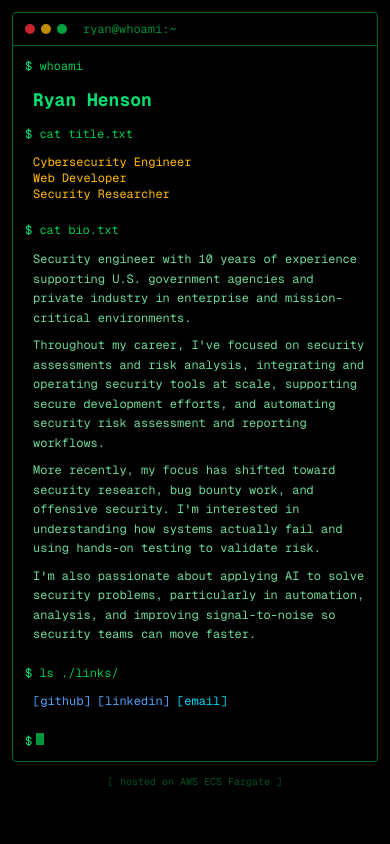
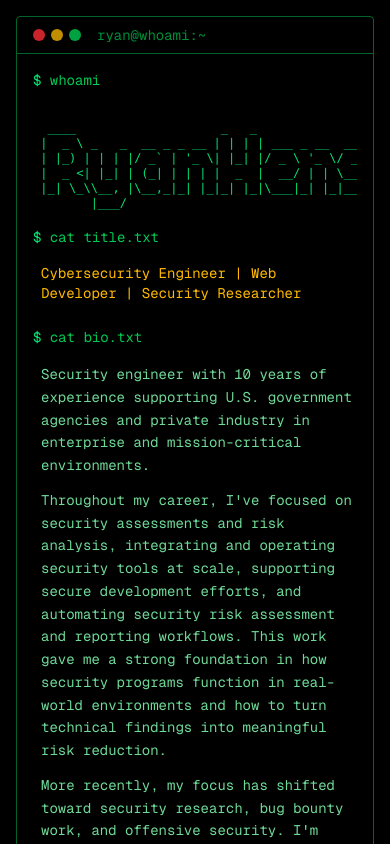
Before and after one commit to JRyanHenson/whoami-site, a Next.js app: page / in a window 390 px wide. Shown: the top 844 px of the page. Built offline with nearby package versions, Linux system fonts and the light colour scheme.

Commit message:
Revert "Fix mobile responsiveness"
This reverts commit f5ce548f93e410ba4264c5f7a33d461709b6a45d.

```diff
--- a/app/page.tsx
+++ b/app/page.tsx
@@ -1,29 +1,28 @@
 export default function Home() {
   return (
-    <div className="min-h-screen bg-black text-green-500 font-mono p-3 md:p-8">
+    <div className="min-h-screen bg-black text-green-500 font-mono p-4 md:p-8">
       <main className="max-w-3xl mx-auto">
         {/* Terminal window */}
         <div className="border border-green-500/50 rounded-sm">
           {/* Terminal header */}
-          <div className="border-b border-green-500/50 px-3 md:px-4 py-2 flex items-center gap-2">
+          <div className="border-b border-green-500/50 px-4 py-2 flex items-center gap-2">
             <div className="flex gap-1.5">
-              <div className="w-2.5 h-2.5 md:w-3 md:h-3 rounded-full bg-red-500/80"></div>
-              <div className="w-2.5 h-2.5 md:w-3 md:h-3 rounded-full bg-yellow-500/80"></div>
-              <div className="w-2.5 h-2.5 md:w-3 md:h-3 rounded-full bg-green-500/80"></div>
+              <div className="w-3 h-3 rounded-full bg-red-500/80"></div>
+              <div className="w-3 h-3 rounded-full bg-yellow-500/80"></div>
+              <div className="w-3 h-3 rounded-full bg-green-500/80"></div>
             </div>
-            <span className="text-green-500/70 text-xs md:text-sm ml-2">ryan@whoami:~</span>
+            <span className="text-green-500/70 text-sm ml-2">ryan@whoami:~</span>
           </div>
 
           {/* Terminal content */}
-          <div className="p-3 md:p-6 space-y-3 md:space-y-4 text-xs md:text-base">
+          <div className="p-4 md:p-6 space-y-4 text-sm md:text-base">
             {/* whoami command */}
             <div>
               <span className="text-green-400">$</span> whoami
             </div>
 
-            {/* Name - Simple on mobile, ASCII on desktop */}
-            <div className="hidden md:block">
-              <pre className="text-green-400 text-sm leading-tight">{`
+            {/* ASCII name */}
+            <pre className="text-green-400 text-xs md:text-sm leading-tight overflow-x-auto">{`
   ____                    _   _
  |  _ \\ _   _  __ _ _ __ | | | | ___ _ __  ___  ___  _ __
  | |_) | | | |/ _\` | '_ \\| |_| |/ _ \\ '_ \\/ __|/ _ \\| '_ \\
@@ -31,29 +30,20 @@ export default function Home() {
  |_| \\_\\\\__, |\\__,_|_| |_|_| |_|\\___|_| |_|___/\\___/|_| |_|
         |___/
 `}</pre>
-            </div>
-            <div className="md:hidden text-green-400 text-lg font-bold pl-2">
-              Ryan Henson
-            </div>
 
             {/* Title */}
             <div>
               <span className="text-green-400">$</span> cat title.txt
             </div>
-            <div className="text-amber-400 pl-2 text-xs md:text-base">
-              <span className="hidden md:inline">Cybersecurity Engineer | Web Developer | Security Researcher</span>
-              <span className="md:hidden">
-                Cybersecurity Engineer<br />
-                Web Developer<br />
-                Security Researcher
-              </span>
+            <div className="text-amber-400 pl-2">
+              Cybersecurity Engineer | Web Developer | Security Researcher
             </div>
 
             {/* Bio */}
             <div className="pt-2">
               <span className="text-green-400">$</span> cat bio.txt
             </div>
-            <div className="text-green-300/90 pl-2 space-y-2 md:space-y-3 leading-relaxed text-xs md:text-base">
+            <div className="text-green-300/90 pl-2 space-y-3 leading-relaxed">
               <p>
                 Security engineer with 10 years of experience supporting U.S.
                 government agencies and private industry in enterprise and
@@ -63,28 +53,31 @@ export default function Home() {
                 Throughout my career, I&apos;ve focused on security assessments and
                 risk analysis, integrating and operating security tools at scale,
                 supporting secure development efforts, and automating security
-                risk assessment and reporting workflows.
+                risk assessment and reporting workflows. This work gave me a
+                strong foundation in how security programs function in real-world
+                environments and how to turn technical findings into meaningful
+                risk reduction.
               </p>
               <p>
                 More recently, my focus has shifted toward security research,
                 bug bounty work, and offensive security. I&apos;m interested in
                 understanding how systems actually fail and using hands-on
-                testing to validate risk.
+                testing to validate risk rather than relying solely on
+                theoretical or checklist-driven approaches.
               </p>
               <p>
                 I&apos;m also passionate about applying AI to solve security problems,
-                particularly in automation, analysis, and improving signal-to-noise
-                so security teams can move faster.
+                particularly in areas like automation, analysis, and improving
+                signal-to-noise so security teams can move faster and make
+                better decisions.
               </p>
             </div>
 
             {/* Links */}
             <div className="pt-2">
-              <span className="text-green-400">$</span> ls ./links/
+              <span className="text-green-400">$</span> ls -la ./links/
             </div>
-
-            {/* Desktop links - full ls -la style */}
-            <div className="hidden md:block pl-2 space-y-1">
+            <div className="pl-2 space-y-1">
               <div>
                 <span className="text-green-500/70">drwxr-xr-x</span>
                 <span className="text-blue-400 ml-4">
@@ -127,47 +120,17 @@ export default function Home() {
               </div>
             </div>
 
-            {/* Mobile links - simplified */}
-            <div className="md:hidden pl-2 space-y-2">
-              <div>
-                <a
-                  href="https://github.com/JRyanHenson"
-                  target="_blank"
-                  rel="noopener noreferrer"
-                  className="text-blue-400 hover:text-blue-300 hover:underline"
-                >
-                  [github]
-                </a>
-                {" "}
-                <a
-                  href="https://www.linkedin.com/in/j-ryan-henson-4415a2117/"
-                  target="_blank"
-                  rel="noopener noreferrer"
-                  className="text-blue-400 hover:text-blue-300 hover:underline"
-                >
-                  [linkedin]
-                </a>
-                {" "}
-                <a
-                  href="mailto:hensojr@gmail.com"
-                  className="text-cyan-400 hover:text-cyan-300 hover:underline"
-                >
-                  [email]
-                </a>
-              </div>
-            </div>
-
             {/* Cursor */}
-            <div className="pt-3 md:pt-4">
+            <div className="pt-4">
               <span className="text-green-400">$</span>
-              <span className="inline-block w-2 h-3 md:h-4 bg-green-500 ml-1 animate-pulse"></span>
+              <span className="inline-block w-2 h-4 bg-green-500 ml-1 animate-pulse"></span>
             </div>
           </div>
         </div>
 
         {/* Footer */}
-        <div className="mt-3 md:mt-4 text-center text-green-500/40 text-[10px] md:text-xs">
-          [ hosted on AWS ECS Fargate ]
+        <div className="mt-4 text-center text-green-500/40 text-xs">
+          [ system uptime: always ] [ hosted on AWS ECS Fargate ]
         </div>
       </main>
     </div>
```
